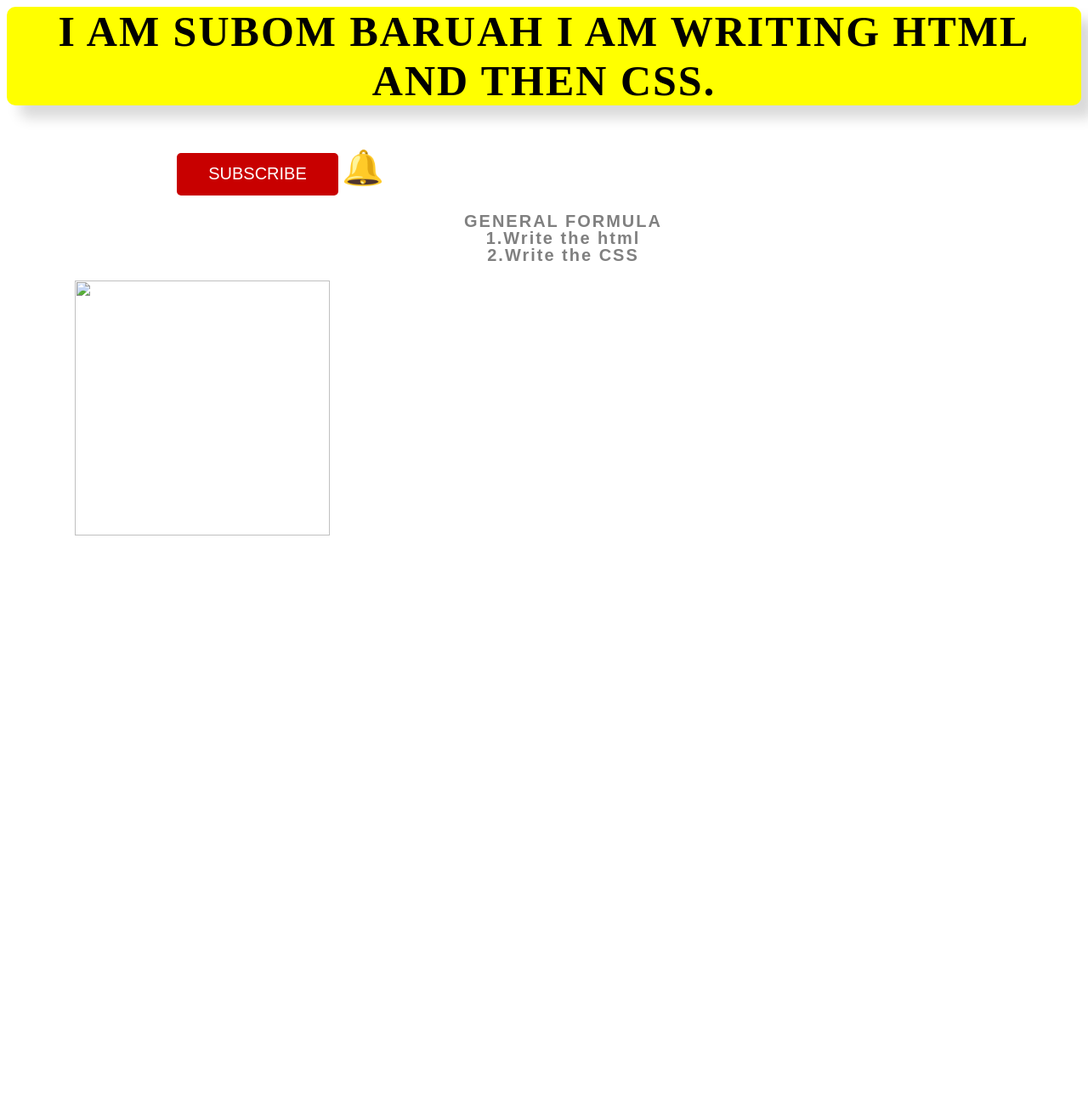
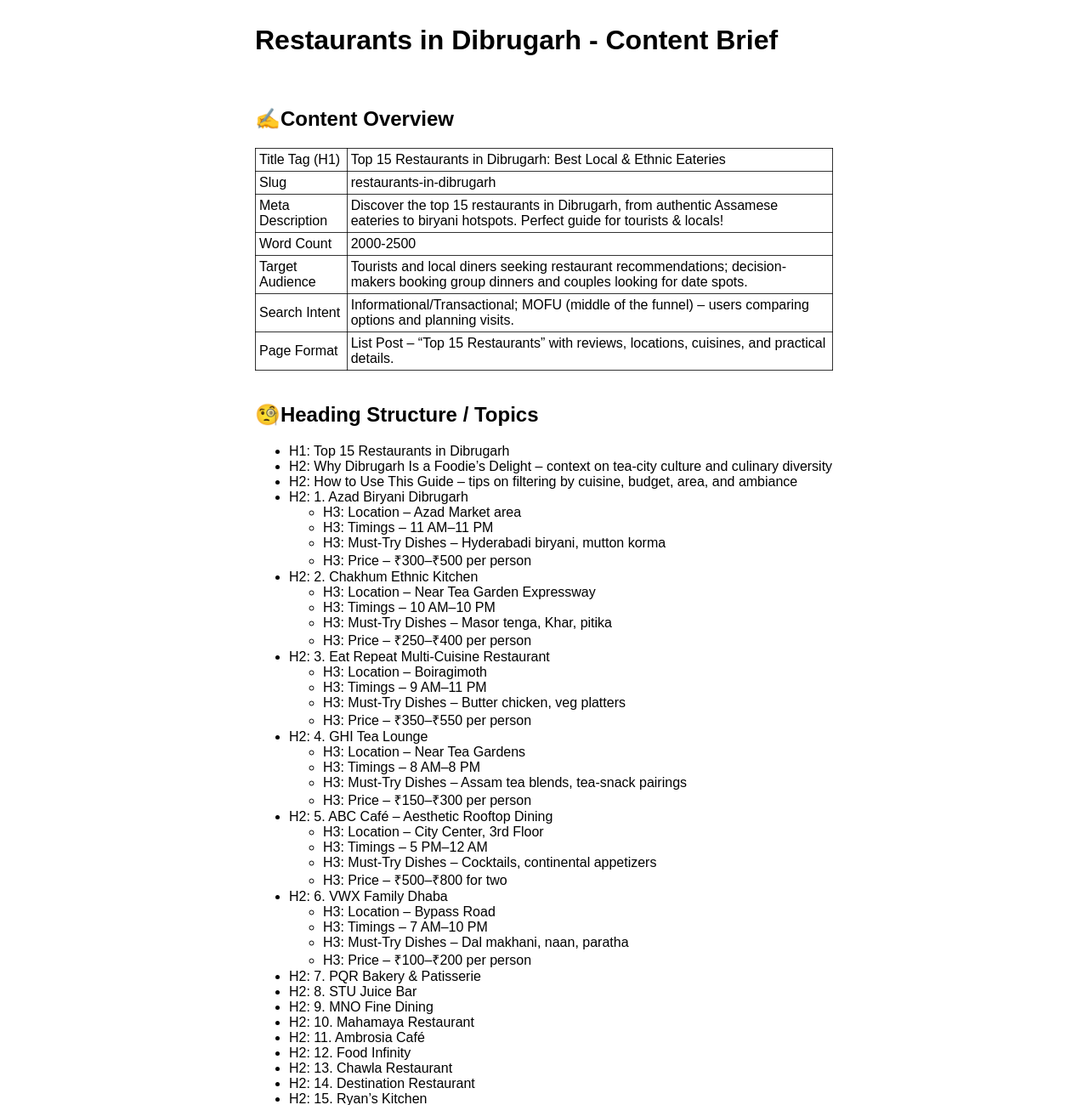
Before and after one commit to Subombaruah/button, a plain HTML site: page index.html in a window 1280 px wide. Shown: the top 1300 px of the page at 85% size. Before the commit the page ends 800 px from the top, so only its background shows below. Drawn offline with Linux system fonts and the light colour scheme.

Commit message:
Update index.html

```diff
--- a/index.html
+++ b/index.html
@@ -1,108 +1,197 @@
 <style>
-     .subscribe-button {
-     background-color: rgb(200, 0, 0);
-     color: white;
-     border: none;
-     border-radius: 5px;
-     width: 190px;
-     height: 50px;
-     cursor: pointer;
-     transition: 0.35s;
-     margin-left: 200px;
-     font-size: 20px;
-
-
+  table, td, th {
+  border: 1px solid rgba(0,0,0,0.8);
+  border-collapse: collapse;
+}
+  td, th {
+  padding: 4px;
+}
+  th {
+  text-align: left;
+}
+  * {
+    font-family: sans-serif;
   }
-.subscribe-button:hover{
-      background-color: rgb(200, 0, 0);
-        color: white;
-        box-shadow: 7px 7px 7px rgba(0,0,0,0.15);
-        width: 200px;
-        height: 70px;
-        font-size: 30px;
-        margin-left: 190px;
-        margin-bottom: 0px;
-        }
-        .subscribe-button:active {
-            font-size: 25px;
-              background-color:white;
-              color: black;
-
-              transition: 0.15s;
-
-        }
-        .SUBOM {
-            font-family: Times New Roman;
-            font-size: 50px;
-            text-align: center;
-            margin-top: 0px;
-            letter-spacing: 2px;
-            background-color: yellow;
-            border-radius: 10px;
-             box-shadow: 15px 15px 15px rgba(0,0,0,0.15);
-            font-weight: bold;
-
-
-        }
-        .formula{
-            font-size: 20px;
-            font-family: arial;
-            color: grey;
-            text-align: center;
-            letter-spacing: 2px;
-            line-height: 20px;
-            margin-left: 45px;
-            font-weight: bold;
-            margin-right: 0px;
-        }
-        .bell{
-            font-size: 40px;
-            text-align: center;
-            transition: 0.15s;
-            height: 30px;
-
-        }
-         .bell:hover {
-            cursor:pointer;
-            box-shadow:  7px 7px 7px rgba(0,0,0,0.15);
-            border: none;
-            background-color: black;
-            color: white;
-            font-size: 60px;
-            margin-right: 10px;
-
-
-         }
-         .bell:active{
-            background-color: white;
-            color: grey;
-
-         }
-         .image {
-            image-align: center;
-            margin-left: 80px;
-            width: 300px;
-         }
-
+  .result-container {
+    display: flex;
+    justify-content: center;
+    align-items: center;
+  }
 </style>
-
-
-<p class="SUBOM">
-    I AM SUBOM BARUAH I AM WRITING HTML AND THEN CSS.
-    </p>
-    </p>
-    <div>
-<button class="subscribe-button",>
-SUBSCRIBE
-</button>
-<span class="bell">
-&#128276;
-</span>
-<p class="formula">
- GENERAL FORMULA<br>
-  1.Write the html<br>
-  2.Write the CSS
-</p>
-
-<img class="image" ,
-src="./image-1/2025-05-11_21_34_26-aSSIGNMENT_-_Infographic_-_Canva.png">
+<div class="result-container">
+<div style="max-width: 680px">
+<h1>Restaurants in Dibrugarh - Content Brief</h1>
+<br>
+<h2>✍️Content Overview</h2>
+<table>
+	<tr>
+    	<td>Title Tag (H1)</td>
+        <td>Top 15 Restaurants in Dibrugarh: Best Local & Ethnic Eateries</td>
+    </tr>
+    <tr>
+    	<td>Slug</td>
+        <td>restaurants-in-dibrugarh</td>
+    </tr>
+    <tr>
+    	<td>Meta Description</td>
+        <td>Discover the top 15 restaurants in Dibrugarh, from authentic Assamese eateries to biryani hotspots. Perfect guide for tourists & locals!</td>
+    </tr>
+    <tr>
+    	<td>Word Count</td>
+        <td>2000-2500</td>
+    </tr>
+    <tr>
+    	<td>Target Audience</td>
+        <td>Tourists and local diners seeking restaurant recommendations; decision-makers booking group dinners and couples looking for date spots.</td>
+	</tr>
+    <tr>
+    	<td>Search Intent</td>
+        <td>Informational/Transactional; MOFU (middle of the funnel) – users comparing options and planning visits.</td>
+    </tr>
+    <tr>
+    	<td>Page Format</td>
+        <td>List Post – “Top 15 Restaurants” with reviews, locations, cuisines, and practical details.</td>
+	</tr>
+</table>
+<br>
+<h2>🧐Heading Structure / Topics</h2>
+<ul>
+  <li>H1: Top 15 Restaurants in Dibrugarh</li>
+  <li>H2: Why Dibrugarh Is a Foodie’s Delight – context on tea-city culture and culinary diversity</li>
+  <li>H2: How to Use This Guide – tips on filtering by cuisine, budget, area, and ambiance</li>
+  <li>H2: 1. Azad Biryani Dibrugarh
+    <ul>
+      <li>H3: Location – Azad Market area</li>
+      <li>H3: Timings – 11 AM–11 PM</li>
+      <li>H3: Must-Try Dishes – Hyderabadi biryani, mutton korma</li>
+      <li>H3: Price – ₹300–₹500 per person</li>
+    </ul>
+  </li>
+  <li>H2: 2. Chakhum Ethnic Kitchen
+    <ul>
+      <li>H3: Location – Near Tea Garden Expressway</li>
+      <li>H3: Timings – 10 AM–10 PM</li>
+      <li>H3: Must-Try Dishes – Masor tenga, Khar, pitika</li>
+      <li>H3: Price – ₹250–₹400 per person</li>
+    </ul>
+  </li>
+  <li>H2: 3. Eat Repeat Multi-Cuisine Restaurant
+    <ul>
+      <li>H3: Location – Boiragimoth</li>
+      <li>H3: Timings – 9 AM–11 PM</li>
+      <li>H3: Must-Try Dishes – Butter chicken, veg platters</li>
+      <li>H3: Price – ₹350–₹550 per person</li>
+    </ul>
+  </li>
+  <li>H2: 4. GHI Tea Lounge
+    <ul>
+      <li>H3: Location – Near Tea Gardens</li>
+      <li>H3: Timings – 8 AM–8 PM</li>
+      <li>H3: Must-Try Dishes – Assam tea blends, tea-snack pairings</li>
+      <li>H3: Price – ₹150–₹300 per person</li>
+    </ul>
+  </li>
+  <li>H2: 5. ABC Café – Aesthetic Rooftop Dining
+    <ul>
+      <li>H3: Location – City Center, 3rd Floor</li>
+      <li>H3: Timings – 5 PM–12 AM</li>
+      <li>H3: Must-Try Dishes – Cocktails, continental appetizers</li>
+      <li>H3: Price – ₹500–₹800 for two</li>
+    </ul>
+  </li>
+  <li>H2: 6. VWX Family Dhaba
+    <ul>
+      <li>H3: Location – Bypass Road</li>
+      <li>H3: Timings – 7 AM–10 PM</li>
+      <li>H3: Must-Try Dishes – Dal makhani, naan, paratha</li>
+      <li>H3: Price – ₹100–₹200 per person</li>
+    </ul>
+  </li>
+  <li>H2: 7. PQR Bakery & Patisserie</li>
+  <li>H2: 8. STU Juice Bar</li>
+  <li>H2: 9. MNO Fine Dining</li>
+  <li>H2: 10. Mahamaya Restaurant</li>
+  <li>H2: 11. Ambrosia Café</li>
+  <li>H2: 12. Food Infinity</li>
+  <li>H2: 13. Chawla Restaurant</li>
+  <li>H2: 14. Destination Restaurant</li>
+  <li>H2: 15. Ryan’s Kitchen</li>
+  <li>H2: Area-Specific Picks
+    <ul>
+      <li>H3: Thana Chariali</li>
+      <li>H3: Chowkidingee</li>
+      <li>H3: Khaliamari</li>
+      <li>H3: Amolapatty</li>
+    </ul>
+  </li>
+  <li>H2: Tips for Tourists & Locals – best times, reservation advice, dietary notes</li>
+  <li>H2: Conclusion – summary and call to explore Dibrugarh’s dining scene</li>
+</ul>
+<br>
+<h2>📈Relevant Statistics</h2>
+<ul>
+  <li>Indian food service market was valued at INR 4,238 billion in 2020, projected to reach INR 6,211 billion by 2025 – underscores growth of dining-out culture (<a href="https://www.investindia.gov.in/">Invest India</a>)</li>
+  <li>Online food delivery revenue in India to hit US$21.36 bn in 2024 – shows digital ordering trend (<a href="https://www.statista.com/">Statista</a>)</li>
+  <li>408.7 million users expected in online food delivery by 2029 in India – highlights rising adoption (<a href="https://www.statista.com/">Statista</a>)</li>
+  <li>Assam tourist arrivals: 1.7 million domestic, 6,000 foreign in 2022 – opportunity for restaurants near attractions (<a href="https://tourism.assam.gov.in/">Assam Tourism</a>)</li>
+  <li>53% of Indian consumers dine out at least once a month – frequent demand for restaurant experiences (<a href="https://nrai.org/">NRAI</a>)</li>
+</ul>
+<br>
+<h2>🔑Semantic/Secondary Keywords</h2>
+biryani in dibrugarh, assamese restaurant dibrugarh, family restaurants in dibrugarh, rooftop restaurants in dibrugarh, veg restaurants dibrugarh, dhaba in dibrugarh, best biryani dibrugarh, ethnic restaurants dibrugarh, tea lounge dibrugarh, restaurants in thana chariali, restaurants in bypass dibrugarh, restaurants for couples dibrugarh, new restaurants dibrugarh, aesthetic restaurants dibrugarh, multi-cuisine restaurants dibrugarh, best cafes dibrugarh, fine dining dibrugarh, street food dibrugarh, juice bar dibrugarh, bakery dibrugarh
+<br>
+<h2>🖇️Entity Ideas</h2>
+<ul>
+  <li>Dibrugarh (city)</li>
+  <li>Assam Tea Gardens</li>
+  <li>Azad Biryani</li>
+  <li>Chakhum Ethnic Kitchen</li>
+  <li>GHI Tea Lounge</li>
+  <li>VWX Family Dhaba</li>
+  <li>Statista</li>
+  <li>Invest India</li>
+  <li>NRAI</li>
+  <li>Assam Tourism Department</li>
+</ul>
+<br>
+<h2>📊Table/Chart Ideas</h2>
+<ul>
+  <li>Comparison table of top 5 restaurants: cuisine type, price range, opening hours, location</li>
+  <li>Pie chart of cuisine distribution in Dibrugarh (Assamese vs. Mughlai vs. Chinese vs. Continental)</li>
+</ul>
+<br>
+<h2>💡EEAT Ideas</h2>
+<ul>
+  <li>Include author byline with local food journalist or Dibrugarh resident credentials</li>
+  <li>Embed first-person reviews or quotes from restaurant owners</li>
+  <li>Link to restaurant official websites or social profiles for authenticity</li>
+  <li>Reference up-to-date customer ratings from Google Maps/Zomato</li>
+</ul>
+<br>
+<h2>🔗Linking Opportunities</h2>
+<h3>External</h3>
+<ul>
+  <li><a href="https://www.investindia.gov.in/">Invest India – Food Service Market Report</a></li>
+  <li><a href="https://www.statista.com/">Statista – Online Food Delivery Revenue</a></li>
+  <li><a href="https://tourism.assam.gov.in/">Assam Tourism Department</a></li>
+  <li><a href="https://nrai.org/">NRAI – India Food Services Report</a></li>
+  <li><a href="https://www.google.com/maps">Google Maps – Restaurant Listings</a></li>
+</ul>
+<br>
+<h2>🖼️Media Ideas</h2>
+<ul>
+  <li>Map of Dibrugarh with marked restaurant locations</li>
+  <li>High-quality photos of signature dishes (biryani, masor tenga)</li>
+  <li>Interior shots of rooftop café and tea lounge</li>
+  <li>Infographic of “Top 5 Must-Try Cuisines”</li>
+</ul>
+<br>
+<h2>🧩Additional Information</h2>
+<ul>
+  <li>Dibrugarh is known as the “Tea City of India” – tie into tea-centric dining (<a href="https://tourism.assam.gov.in/">Assam Tourism</a>)</li>
+  <li>Local preference for ethnic Assamese dishes like khar and pitika</li>
+  <li>Many restaurants listed are available on Swiggy and Zomato for delivery</li>
+  <li>Seasonal festivals (Bihu) can affect restaurant hours and special menus</li>
+</ul>
+</div>
+</div>
```
